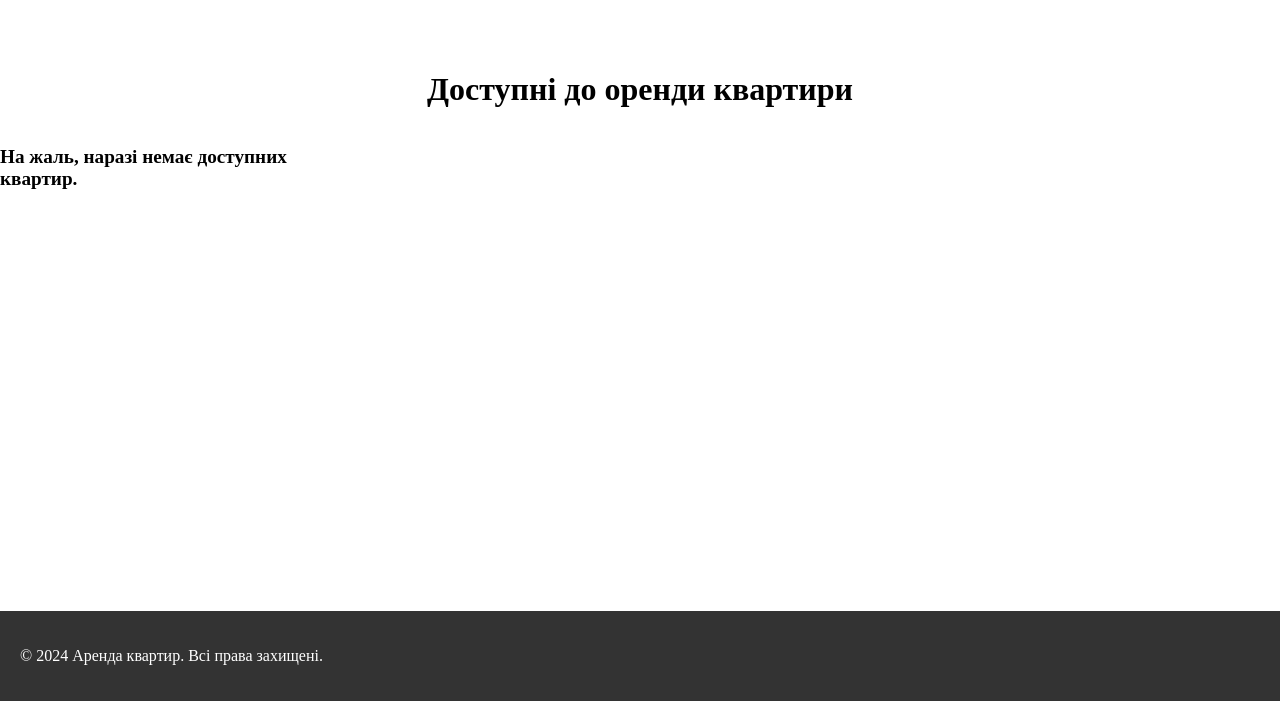
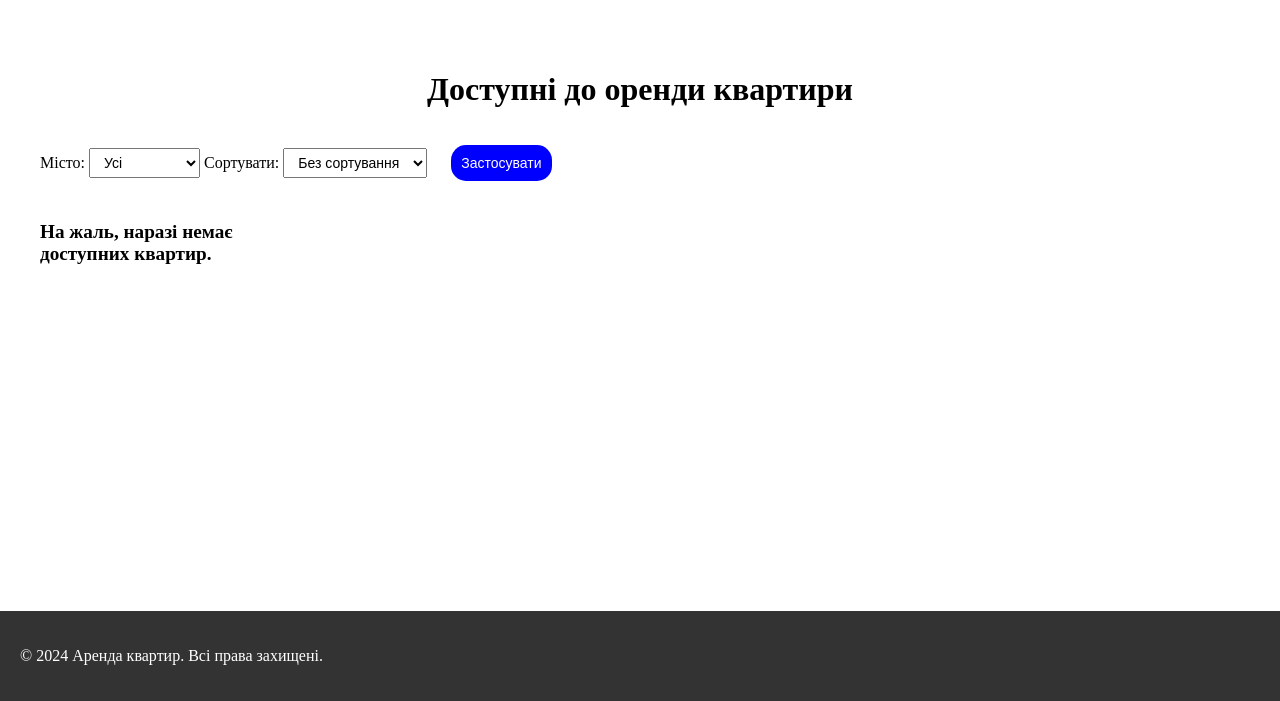
Before and after one commit to DenysTabachuk/djangoApartmentRent, a Django app: page /apartments/ in a window 1280 px wide. Shown: the part 99-800 px from the top of the page. Run offline with Django 5.2, Linux system fonts and the light colour scheme; data that the repository does not hold is empty.

Commit message:
added filters

```diff
--- a/myproject/apartments/static/apartments/css/apartment_item.css
+++ b/myproject/apartments/static/apartments/css/apartment_item.css
@@ -4,6 +4,7 @@
   row-gap: 60px;
   column-gap: 20px;
   align-items: start;
+  width: 100%;
 }
 
 .apartments-grid {
--- /dev/null
+++ b/myproject/apartments/static/apartments/css/apartments.css
@@ -0,0 +1,23 @@
+.filter-container{
+  display: flex;
+  align-items: center;
+  justify-content: flex-start;
+  width: 100%;
+}
+
+.filter-form {
+  display: block;
+  gap: 2rem;
+  margin-bottom: 1.5rem;
+}
+
+.filter-form select,
+.filter-form input,
+.filter-form button {
+  padding: 5px 10px;
+  font-size: 14px;
+}
+.filter-form button {
+  margin-left: 20px;
+  padding: 10px;
+}
--- a/myproject/apartments/templates/apartments/apartments.html
+++ b/myproject/apartments/templates/apartments/apartments.html
@@ -2,12 +2,37 @@
 {% load static %}
 
 {% block styles %}
-<link rel="stylesheet" href="{% static 'apartments/css/home.css' %}">
+<link rel="stylesheet" href="{% static 'apartments/css/apartments.css' %}">
 <link rel="stylesheet" href="{% static 'apartments/css/apartment_item.css' %}?v=2.4"/>
 {% endblock %}
 
 {% block content %}
 <h1>Доступні до оренди квартири</h1>
+
+<div class="filter-container">
+  <form method="get" class="filter-form">
+
+      <label for="city">Місто:</label>
+      <select name="city" id="city">
+        <option value="">Усі</option>
+        {% for code, name in apartment_model.CITY_CHOICES %}
+          <option value="{{ code }}" {% if selected_city == code %}selected{% endif %}>{{ name }}</option>
+        {% endfor %}
+      </select>
+
+
+
+      <label for="sort">Сортувати:</label>
+      <select name="sort" id="sort">
+        <option value="">Без сортування</option>
+        <option value="price_asc" {% if selected_sort == 'price_asc' %}selected{% endif %}>Ціна ↑</option>
+        <option value="price_desc" {% if selected_sort == 'price_desc' %}selected{% endif %}>Ціна ↓</option>
+      </select>
+
+
+    <button type="submit">Застосувати</button>
+  </form>
+</div>
 
   <div id="apartment_container">
     {% if apartments %}
--- a/myproject/apartments/views.py
+++ b/myproject/apartments/views.py
@@ -73,5 +73,23 @@
 
 
 def apartments_view(request):
+    city = request.GET.get('city')
+    sort = request.GET.get('sort')
+
     apartments = Apartment.objects.filter(status='approved')
-    return render(request, 'apartments/apartments.html', {"apartments": apartments})
+
+    if city:
+        apartments = apartments.filter(location__city=city)
+
+    if sort == 'price_asc':
+        apartments = apartments.order_by('price')
+    elif sort == 'price_desc':
+        apartments = apartments.order_by('-price')
+
+    context = {
+        "apartments": apartments,
+        "selected_city": city,
+        "selected_sort": sort,
+        "apartment_model": Apartment  # Для доступу до CITY_CHOICES
+    }
+    return render(request, 'apartments/apartments.html', context)
--- a/myproject/static/css/base.css
+++ b/myproject/static/css/base.css
@@ -49,7 +49,7 @@
   align-items: center;
   flex-direction: column;
   flex-grow: 1;
-  padding: 50px 0 50px 0;
+  padding: 50px 40px 50px 40px;
 }
 
 button {
--- a/myproject/templates/base.html
+++ b/myproject/templates/base.html
@@ -5,7 +5,7 @@
     <meta charset="UTF-8" />
     <meta name="viewport" content="width=device-width, initial-scale=1.0" />
     <title>{% block title %}Аренда квартир{% endblock %}</title>
-    <link rel="stylesheet" href="{% static 'css/base.css' %}?v=1.0" />
+    <link rel="stylesheet" href="{% static 'css/base.css' %}?v=1.1" />
     {% block styles %} {% endblock %}
   </head>
   <body>
```
Also changed, not shown: myproject/apartments/static/apartments/css/home.css (added).
